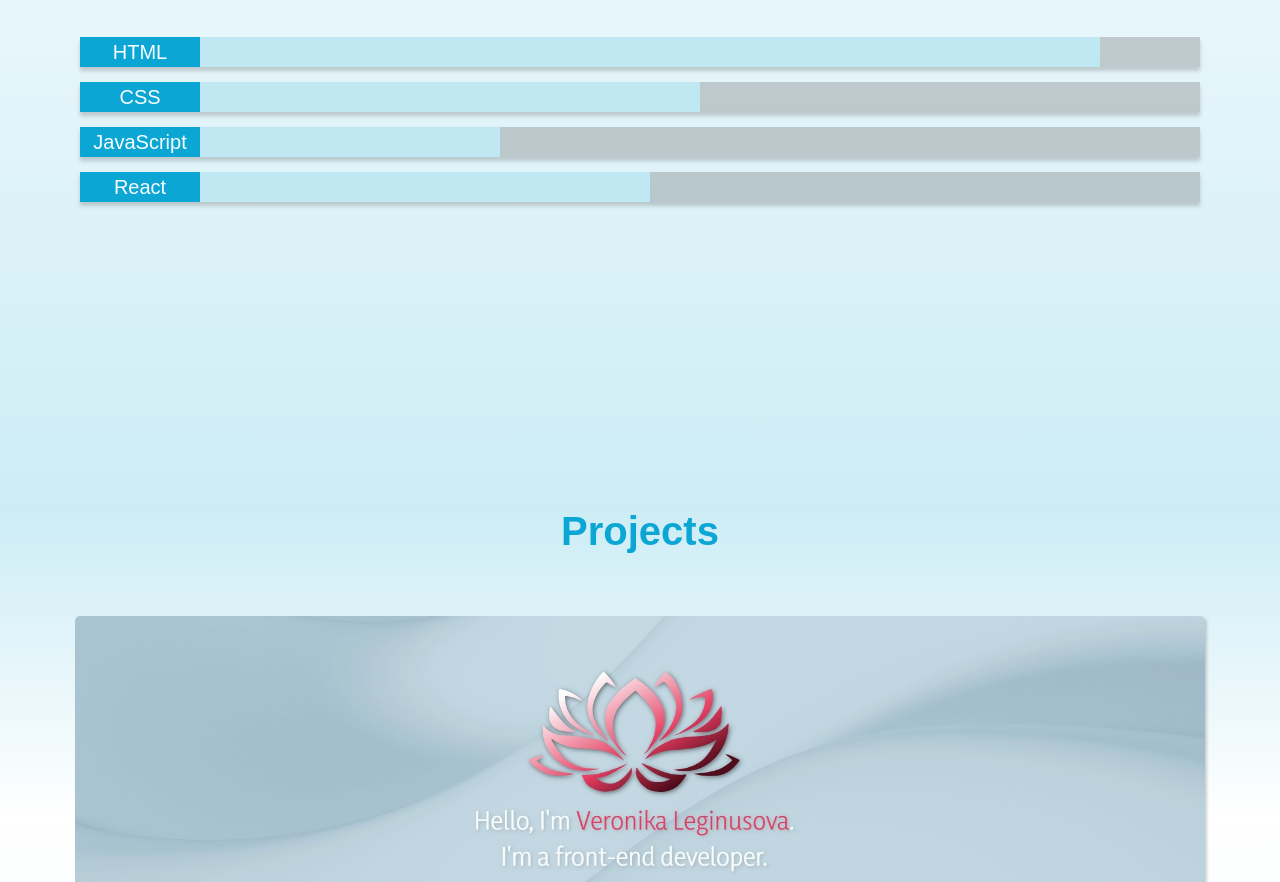
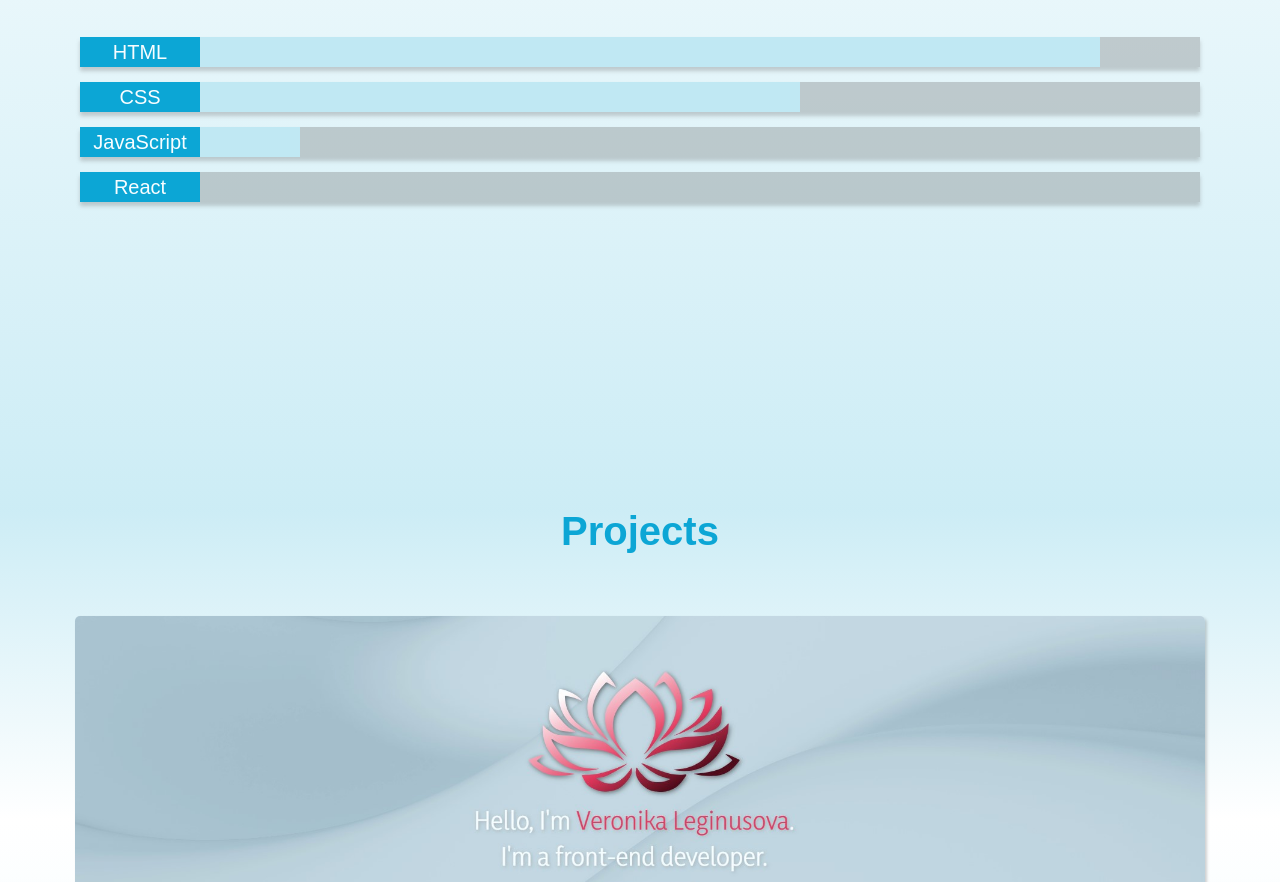
Before and after one commit to veronika-leginusova/Veronika, a plain HTML site: page index.html in a window 1280 px wide. Shown: the part 1661-2543 px from the top of the page. Drawn offline with nearby package versions, Linux system fonts and the light colour scheme; a web font is replaced by a local one.

Commit message:
Finished skills.

```diff
--- a/index.html
+++ b/index.html
@@ -462,15 +462,15 @@
         </section>
         <section class="skills grid grid--1x2-skills">
           <header class="skill__header">CSS</header>
-          <div class="skill__level" style="width: 50%"></div>
+          <div class="skill__level" style="width: 60%"></div>
         </section>
         <section class="skills grid grid--1x2-skills">
           <header class="skill__header">JavaScript</header>
-          <div class="skill__level" style="width: 30%"></div>
+          <div class="skill__level" style="width: 10%"></div>
         </section>
         <section class="skills grid grid--1x2-skills">
           <header class="skill__header">React</header>
-          <div class="skill__level" style="width: 45%"></div>
+          <div class="skill__level" style="width: 0%"></div>
         </section>
       </div>
     </div>
```
